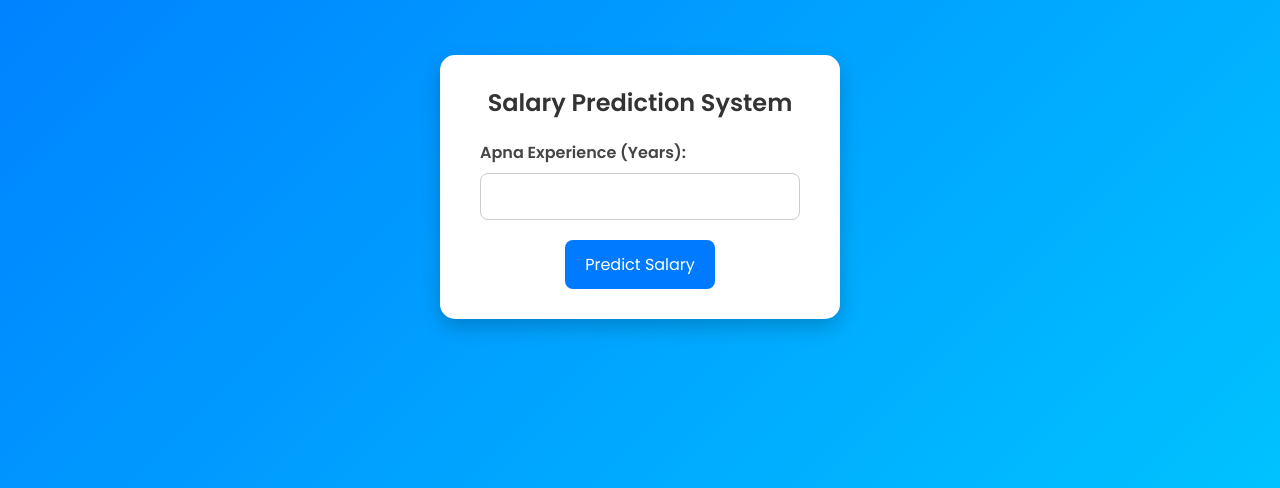
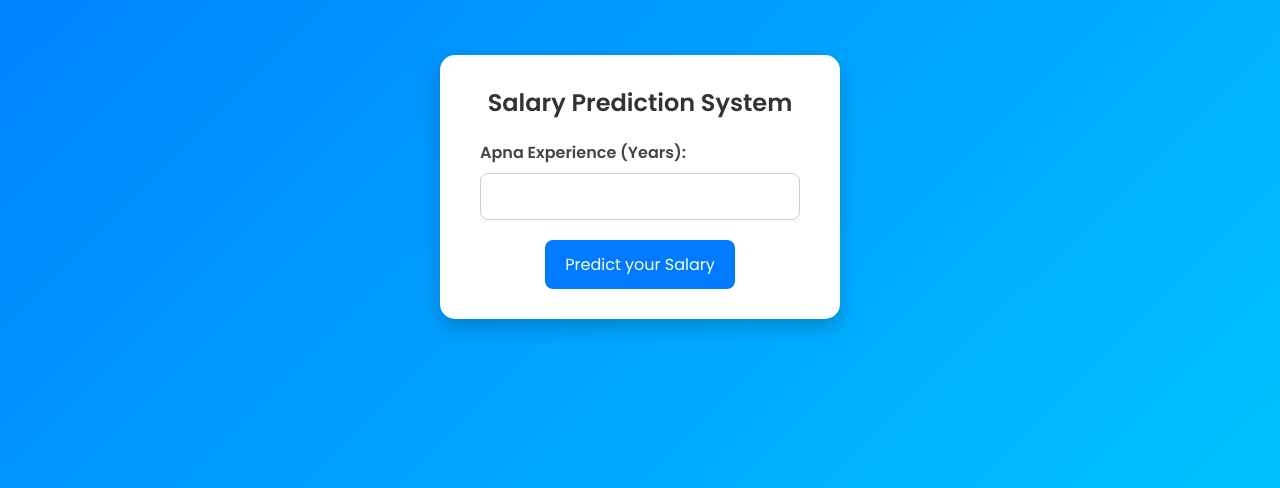
Before and after one commit to Khizarkk7/Machine-Learning, a Flask app: page / in a window 1280 px wide. Shown: the part 213-701 px from the top of the page. Run offline with Flask 3, Linux system fonts and the light colour scheme.

Commit message:
`updated html`

```diff
--- a/templates/index.html
+++ b/templates/index.html
@@ -82,7 +82,7 @@
     <form action="/predict" method="POST">
       <label for="experience">Apna Experience (Years):</label>
       <input type="number" step="0.1" name="experience" required />
-      <button type="submit">Predict Salary</button>
+      <button type="submit">Predict your Salary</button>
     </form>
   </div>
 </body>
```
Also changed, not shown: README.md.
